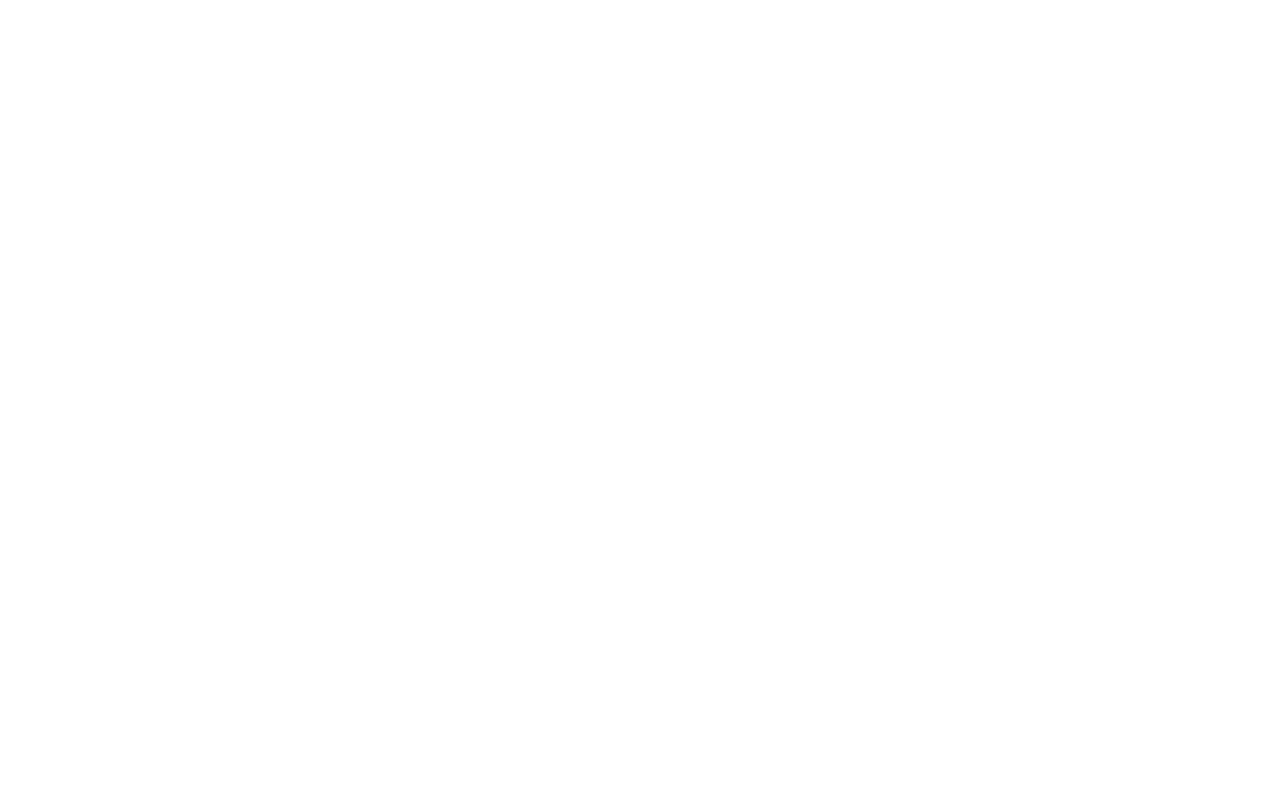
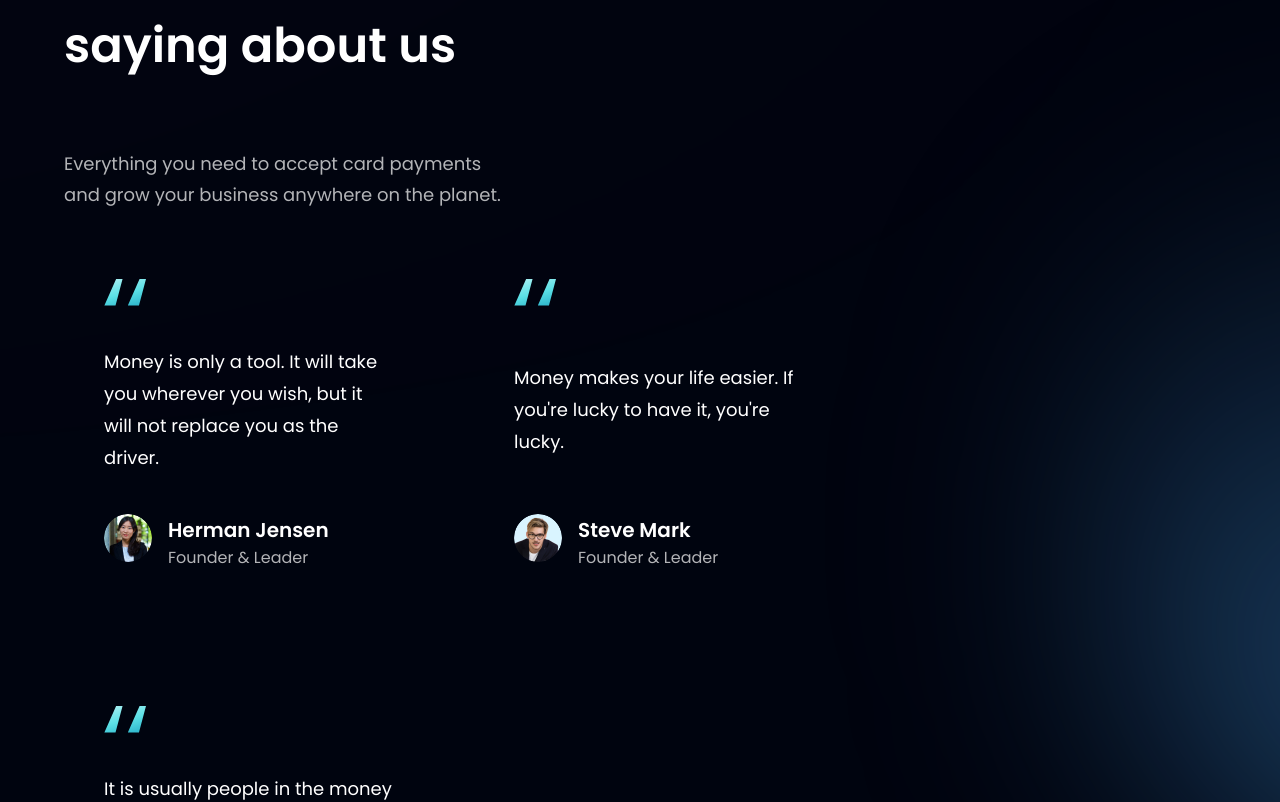
Before and after one commit to andriyhedzyk/modernBankApp, a React (Vite) app in the folder bank_modern_app/: page / in a window 1280 px wide. Shown: the part 2967-3769 px from the top of the page. Before the commit the page ends 2906 px from the top, so only its background shows below. Built offline with nearby package versions, Linux system fonts and the light colour scheme.

Commit message:
Create Testimonial section with FeedbackCard

```diff
--- a/bank_modern_app/src/components/FeedbackCard.jsx
+++ b/bank_modern_app/src/components/FeedbackCard.jsx
@@ -1,11 +1,19 @@
-import React from 'react'
+import {quotes} from '../assets'
 
-const FeedbackCard = () => {
-  return (
-    <div>
+const FeedbackCard = ({content, name, title, img}) => (
+  <div className='flex justify-between flex-col px-10 py-12 rounded-[20px] max-w-[370px] md:mr-10 sm:mr-5 mr-0 my-5 feedback-card'>
+    <img src={quotes} alt="double_quotes" className='w-[42px] h-[27px] object-contain' />
+    <p className='font-poppins font-normal text-[18px] leading-[32px] text-white my-10'>{content}</p>
 
+    <div className='flex flex-row'>
+      <img src={img} alt='name' className='w-[48px] h-[48px] rounded-full' />
+      <div className='flex flex-col ml-4'>
+        <h4 className='font-poppins font-semibold text-[20px] leading-[32px] text-white'>{name}</h4>
+        <p className='font-poppins font-normal text-[16px] leading-[24px] text-dimWhite'>{title}</p>
+      </div>
     </div>
-  )
-}
+
+  </div>
+)
 
 export default FeedbackCard
--- a/bank_modern_app/src/components/Testimonials.jsx
+++ b/bank_modern_app/src/components/Testimonials.jsx
@@ -1,11 +1,24 @@
-import React from 'react'
+import { feedback } from "../constants";
+import styles from "../style";
+import FeedbackCard from './FeedbackCard';
 
-const Testimonials = () => {
-  return (
-    <div>
+const Testimonials = () => (
+    <section id="client" className={`${styles.paddingY} ${styles.flexCenter} flex-col relative`}>
+    {/*TODO*/}
+    <div className="absolute z-[0] w-[60%] h-[60%] -right-[50%] rounded-full blue__gradient" />
 
+    <div className="w-full flex justify-between items-center md:flex-row flex-col sm:mb-16 mb-6 relative z-[1]">
+      <h1 className={styles.heading2}>What people are <br className="sm:block hidden" /> saying about us</h1>
     </div>
+    <div className="w-full md:mt-0 mt-6">
+      <p className={`${styles.paragraph} text-left max-w-[450px]`}>Everything you need to accept card payments and grow your business anywhere on the planet.</p>
+    </div>
+    <div className="flex flex-wrap sm:justify-start justify-center w-full feedback-container relative z-[1]">
+      {feedback.map((card => (
+        <FeedbackCard key={card.id} {...card} />
+      )))}
+    </div>
+    </section>
   )
-}
 
 export default Testimonials
```
